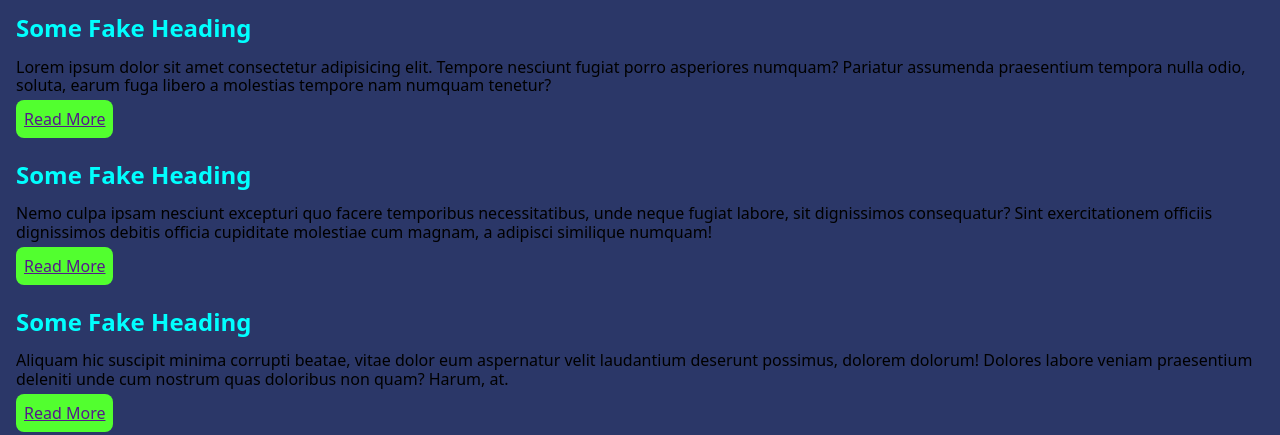
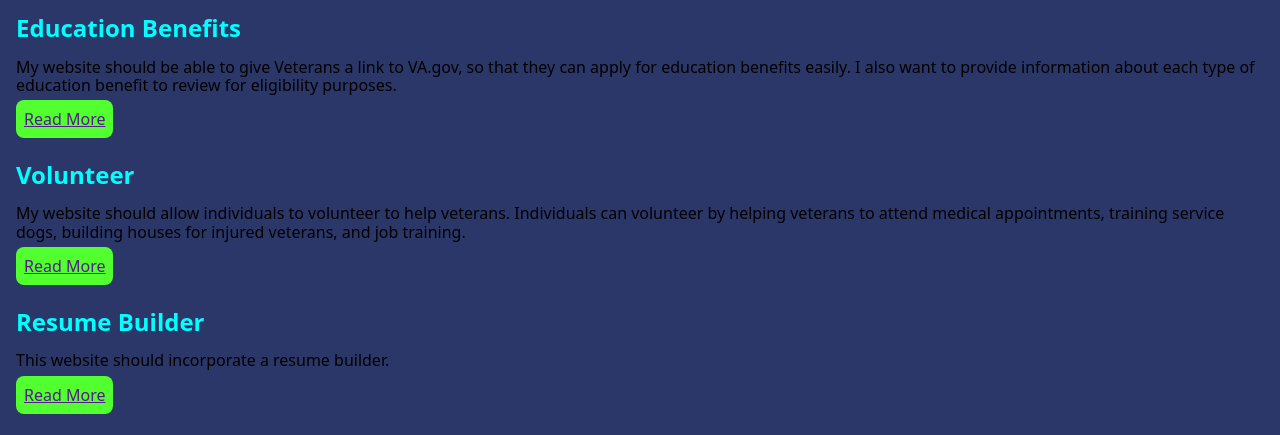
Before and after one commit to MarvinWills123/Marvin-wills, a website: page index.html in a window 1280 px wide. Shown: the part 517-952 px from the top of the page. Drawn offline with nearby package versions, Linux system fonts and the light colour scheme.

Commit message:
update changes.

```diff
--- a/index.html
+++ b/index.html
@@ -32,18 +32,18 @@
       <a href="#">Fake`CTA`Btn</a>
     </div>
     <section>
-      <h2>Some Fake Heading</h2>
-      <p>Lorem ipsum dolor sit amet consectetur adipisicing elit. Tempore nesciunt fugiat porro asperiores numquam? Pariatur assumenda praesentium tempora nulla odio, soluta, earum fuga libero a molestias tempore nam numquam tenetur?</p>
+      <h2>Education Benefits</h2>
+      <p>My website should be able to give Veterans a link to VA.gov, so that they can apply for education benefits easily. I also want to provide information about each type of education benefit to review for eligibility purposes.</p>
       <a href=""class="read-more-btn">Read More</a>
     </section>
     <section>
-      <h2>Some Fake Heading</h2>
-      <p>Nemo culpa ipsam nesciunt excepturi quo facere temporibus necessitatibus, unde neque fugiat labore, sit dignissimos consequatur? Sint exercitationem officiis dignissimos debitis officia cupiditate molestiae cum magnam, a adipisci similique numquam!</p>
+      <h2>Volunteer</h2>
+      <p>My website should allow individuals to volunteer to help veterans. Individuals can volunteer by helping veterans to attend medical appointments, training service dogs, building houses for injured veterans, and job training. </p>
       <a href=""class="read-more-btn">Read More</a>
     </section>
     <section>
-      <h2>Some Fake Heading</h2>
-      <p>Aliquam hic suscipit minima corrupti beatae, vitae dolor eum aspernatur velit laudantium deserunt possimus, dolorem dolorum! Dolores labore veniam praesentium deleniti unde cum nostrum quas doloribus non quam? Harum, at.</p>
+      <h2>Resume Builder</h2>
+      <p> This website should incorporate a resume builder.</p>
       <a href=""class="read-more-btn">Read More</a>
     </section>
     <footer>
--- a/style.css
+++ b/style.css
@@ -1,6 +1,10 @@
 :root {
   --primary: #ccc394;
   --secondary: #2b3768;
+  --primary-variant: white;
+  --secondary-variant: black;
+  --border-primary: 10px;
+  --border-secondary: 15px;
   --base-spacing: 8px;
 }
 header,
```
